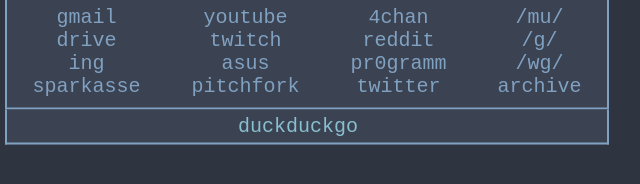
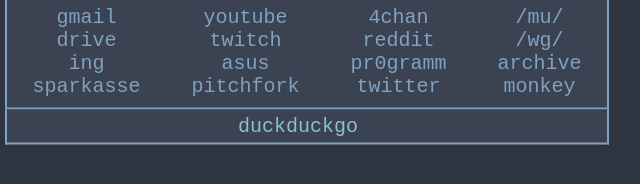
Before and after one commit to mooesel/Moon, a plain HTML site: page index.html in a window 1280 px wide. Shown: the part 468-652 px from the top of the page, 333-973 px from the left. Drawn offline with Linux system fonts and the light colour scheme.

Commit message:
Update index.html

```diff
--- a/index.html
+++ b/index.html
@@ -74,9 +74,9 @@
 
             <ul>
               <li><a href="https://4chan.org/mu/">/mu/</a></li>
-              <li><a href="https://4chan.org/g/">/g/</a></li>
               <li><a href="https://4chan.org/wg/">/wg/</a></li>
-			  <li><a href="https://archived.moe/wg/search/text/homescreen/results/thread/">archive</a></li>
+	<li><a href="https://archived.moe/wg/search/text/homescreen/results/thread/">archive</a></li>
+		    <li><a href="https://monkeytype.com/">monkey</a></li>
             </ul>
 
 
```
